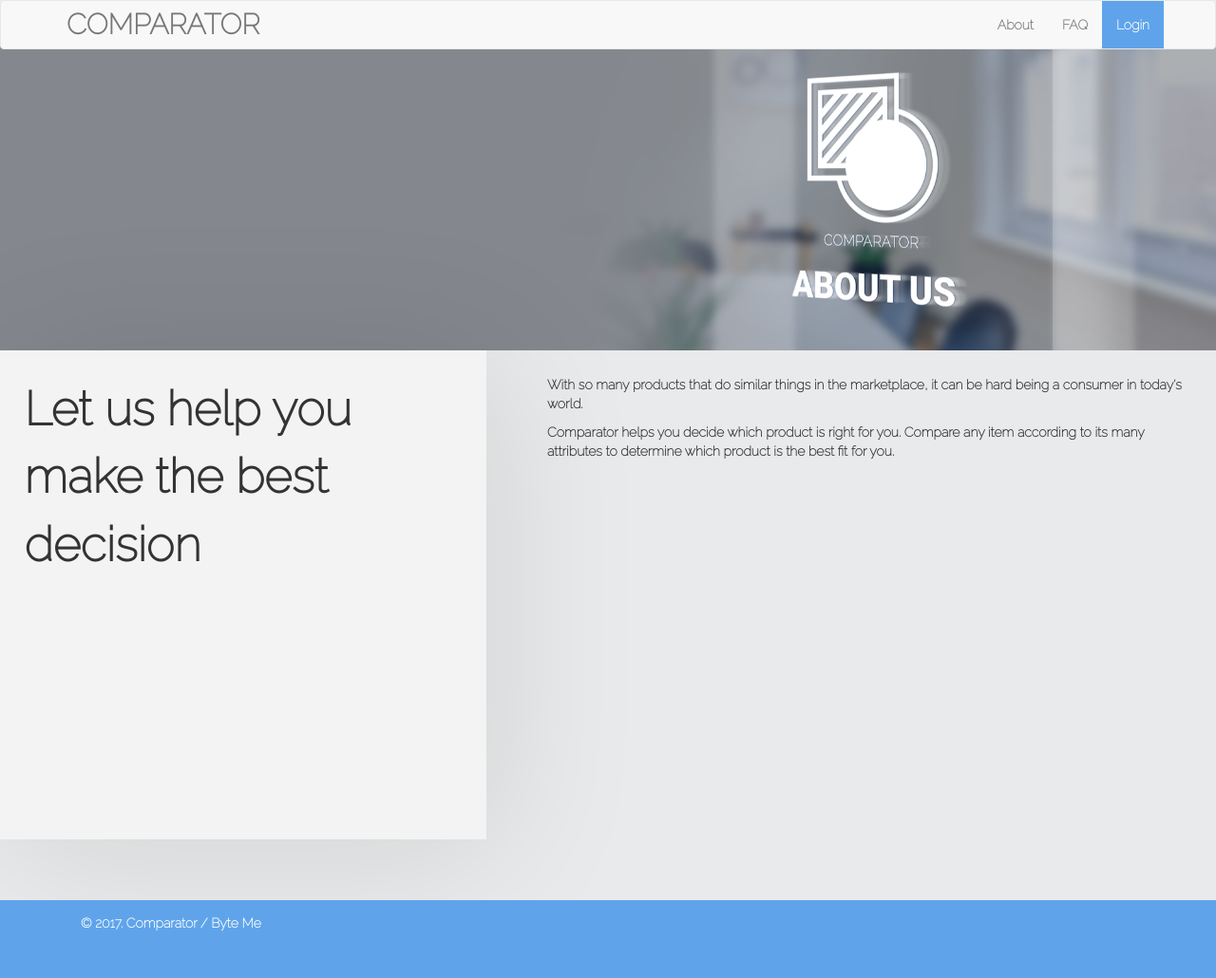
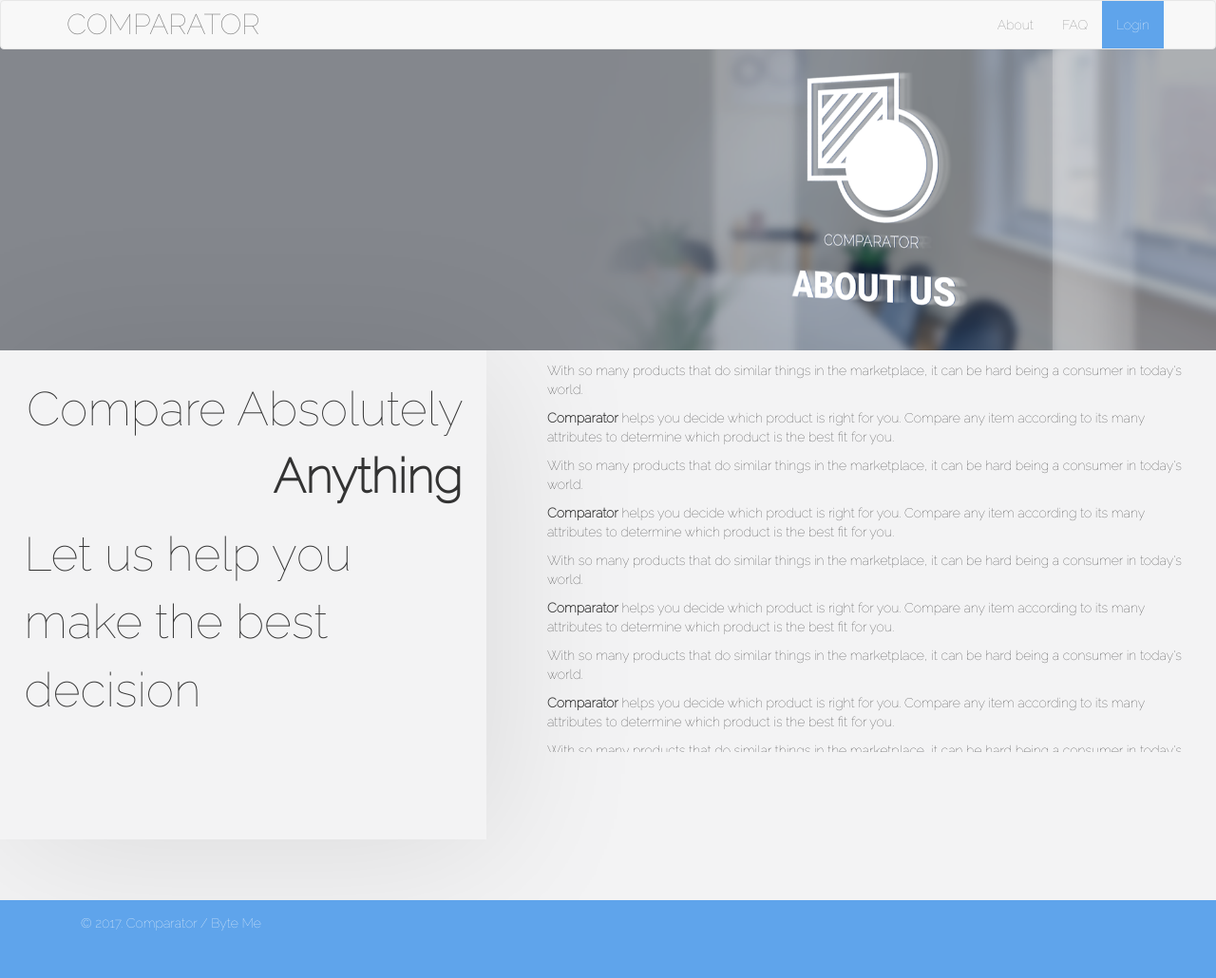
Before and after one commit to Angblah/Comparator, a Flask app: page /about in a window 1280 px wide. Shown: the whole page at 95% size. Run offline with Flask 2, Linux system fonts and the light colour scheme; parts of the project's set-up code (start-up, migrations or seed data) failed here and were passed over; some libraries are stand-ins or nearby versions.

Commit message:
Change edit button in profile and made about scrollable

```diff
--- a/project/static/css/about.css
+++ b/project/static/css/about.css
@@ -5,13 +5,16 @@ body {
   font-family: Raleway;
   font-style: normal;
   font-variant: normal;
-  font-weight: bold;
-  background-color: #e9eaeb;
+  /*background-color: rgb(233, 234, 235);*/
+  background-color: #f3f3f4 ! important;
   padding-bottom: 0%;
 }
 div.banner img {
   width: 100%;
 }
+/*div.banner {
+  position: fixed;
+}*/
 div.side-bar {
   background-color: #f3f3f4;
   height: 50%;
@@ -21,8 +24,10 @@ div.side-bar {
   font-size: 50px;
   padding: 2%;
 }
-div.content {
+div.about-cont {
   padding-left: 45%;
-  padding-top: 2%;
+  /*padding-top: 2%;*/
   padding-right: 2%;
+  height: 40vh;
+  overflow-y: scroll;
 }
--- a/project/static/css/about.less
+++ b/project/static/css/about.less
@@ -15,17 +15,20 @@ body {
     font-family: Raleway;
     font-style: normal;
     font-variant: normal;
-    font-weight: bold;
-    background-color: rgb(233, 234, 235);
+    /*background-color: rgb(233, 234, 235);*/
+    background-color: rgb(243, 243, 244) ! important;
     padding-bottom: 0%;
 }
 
 div.banner img{
 	width: 100%;
 }
+/*div.banner {
+  position: fixed;
+}*/
 
 div.side-bar {
-	background-color: rgb(243, 243, 244);
+	  background-color: rgb(243, 243, 244);
   	height: 50%;
   	width: 40%;
   	position: fixed;
@@ -34,8 +37,10 @@ div.side-bar {
   	padding: 2%
 }
 
-div.content {
+div.about-cont {
 	padding-left: 45%;
-	padding-top: 2%;
+	/*padding-top: 2%;*/
 	padding-right: 2%;
+  height: 40vh;
+  overflow-y: scroll;
 }
--- a/project/static/css/main.css
+++ b/project/static/css/main.css
@@ -14,7 +14,7 @@ header img {
 }
 /*Background*/
 body {
-  background-color: #eee;
+  /*background-color: @back-col;*/
   padding-top: 5em;
   padding-bottom: 40em;
 }
--- a/project/static/css/main.less
+++ b/project/static/css/main.less
@@ -23,7 +23,7 @@ header img {
 }
 /*Background*/
 body {
-    background-color: @back-col;
+    /*background-color: @back-col;*/
     padding-top: 5em;
     padding-bottom: 40em;
 }
--- a/project/templates/about.html
+++ b/project/templates/about.html
@@ -22,28 +22,44 @@
     </div>
 
     <div class="side-bar">
+        <p align="right">Compare Absolutely <strong>Anything</strong></p>
         Let us help you make the best decision
     </div>
-
-    <div class="content">
-        <p>With so many products that do similar things in the marketplace,
-            it can be hard being a consumer in today's world.</p>
-        <p><strong>Comparator</strong> helps you decide which product
-            is right for you. Compare any item according to its many
-            attributes to determine which product is the best fit for you.</p>
-    </div>
-
-    <!-- <div class="row">
-        <div class="col-md-5">Let us help you make the best decision</div>
-        <div class="col-md-7">
+    <div style="padding-top: 0.8%">
+        <div class="about-cont">
             <p>With so many products that do similar things in the marketplace,
                 it can be hard being a consumer in today's world.</p>
             <p><strong>Comparator</strong> helps you decide which product
                 is right for you. Compare any item according to its many
-            attributes to determine which product is the best fit for you.</p>
+                attributes to determine which product is the best fit for you.</p>
+
+            <p>With so many products that do similar things in the marketplace,
+                it can be hard being a consumer in today's world.</p>
+            <p><strong>Comparator</strong> helps you decide which product
+                is right for you. Compare any item according to its many
+                attributes to determine which product is the best fit for you.</p>
+            <p>With so many products that do similar things in the marketplace,
+                it can be hard being a consumer in today's world.</p>
+            <p><strong>Comparator</strong> helps you decide which product
+                is right for you. Compare any item according to its many
+                attributes to determine which product is the best fit for you.</p>
+            <p>With so many products that do similar things in the marketplace,
+                it can be hard being a consumer in today's world.</p>
+            <p><strong>Comparator</strong> helps you decide which product
+                is right for you. Compare any item according to its many
+                attributes to determine which product is the best fit for you.</p>
+            <p>With so many products that do similar things in the marketplace,
+                it can be hard being a consumer in today's world.</p>
+            <p><strong>Comparator</strong> helps you decide which product
+                is right for you. Compare any item according to its many
+                attributes to determine which product is the best fit for you.</p>
+            <p>With so many products that do similar things in the marketplace,
+                it can be hard being a consumer in today's world.</p>
+            <p><strong>Comparator</strong> helps you decide which product
+                is right for you. Compare any item according to its many
+                attributes to determine which product is the best fit for you.</p>
         </div>
-    </div> -->
-
+    </div>
 </div>
 
 <!-- Include the footer for things like copyright info and JS scripts -->
```
Also changed, not shown: project/static/css/profile.css (+4 -7 lines), project/static/css/profile.less (+4 -8 lines), project/templates/profile.html (+7 -55 lines).
